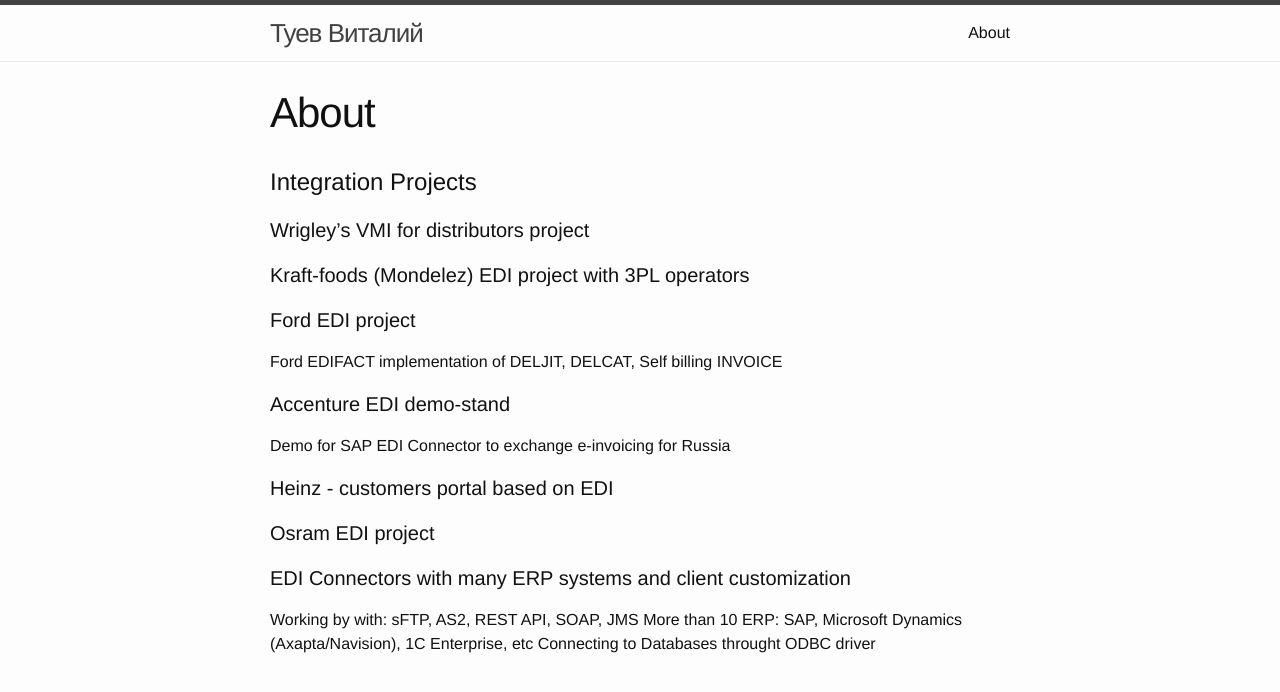
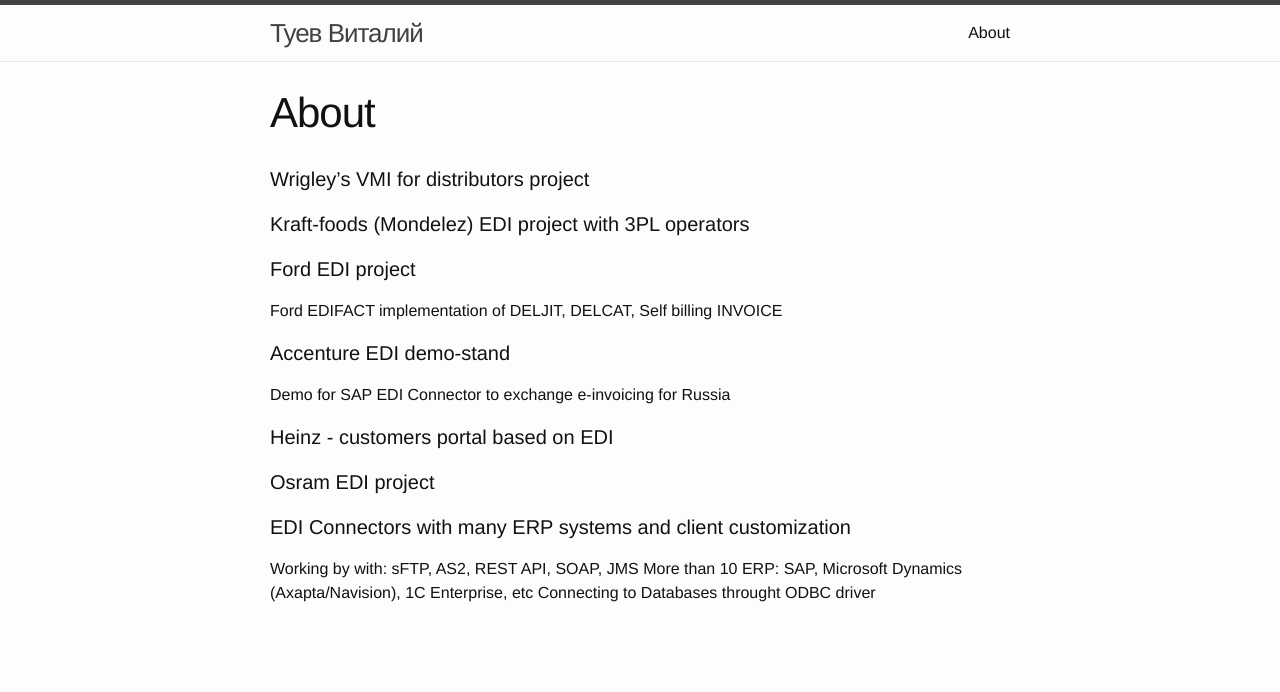
Before and after one commit to vetal232/vetal232.github.io, a Jekyll site: the page built from about.md, in a window 1280 px wide. Shown: the top 692 px of the page. Built offline with Jekyll 4.4.1, drawn with Linux system fonts in a browser that asks for light colours.

Commit message:
Update about.md

```diff
--- a/about.md
+++ b/about.md
@@ -52,8 +52,9 @@
 - XML, UML, Web-services, Continious integration
 - Project management systems, bug trackers (Redmine, Jira, Mantis, Trello)
 - Agile methodology
+
+# Integration Projects
 -->
-# Integration Projects
 
 #### Wrigley's VMI for distributors project
 #### Kraft-foods (Mondelez) EDI project with 3PL operators
```
